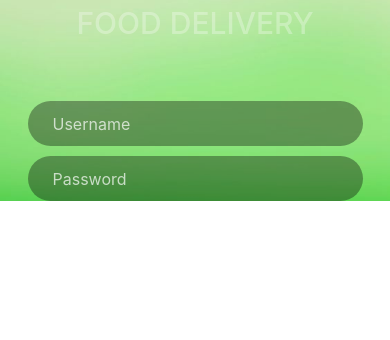
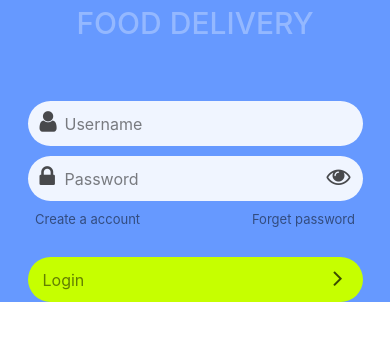
Before and after one commit to thaibalong7/food-delivery, a React Native app in the folder food_delivery/: screen / in a window 390 px wide. Shown: the top 340 px of the page. Built offline with nearby package versions, Linux system fonts and the light colour scheme.

Commit message:
+ Update login screen

```diff
--- a/food_delivery/package.json
+++ b/food_delivery/package.json
@@ -8,7 +8,8 @@
   },
   "dependencies": {
     "react": "16.5.0",
-    "react-native": "0.57.0"
+    "react-native": "0.57.0",
+    "react-native-vector-icons": "^5.0.0"
   },
   "devDependencies": {
     "babel-jest": "23.6.0",
--- a/food_delivery/src/components/Login.js
+++ b/food_delivery/src/components/Login.js
@@ -6,41 +6,54 @@ import {
     TouchableOpacity
 } from 'react-native';
 import bgloginImage from '../img/login_background.jpg'
-//import { Icon } from 'react-native-elements'
+import Icon from 'react-native-vector-icons/FontAwesome'
 
 const { width: WIDTH } = Dimensions.get('window');
 export default class Login extends Component {
     render() {
         return (
-            <ImageBackground source={bgloginImage} style={styles.backgroundContainer}>
+            <ImageBackground style={styles.backgroundContainer}>
                 <View style={styles.logoContainer}>
                     {/* <Image source = {} style = {styles.logo}/> */}
                     <Text style={styles.logoText}>FOOD DELIVERY</Text>
                 </View>
                 <View style={styles.inputContainer}>
-                    {/* <Icon name={'md-person'} size={28} color={'rgba(255, 255, 255, 0.7)'} style={styles.inputIcon} /> */}
                     <TextInput
                         style={styles.input}
                         placeholder={'Username'}
-                        placeholderTextColor={'rgba(255, 255, 255, 0.7)'}
+                        placeholderTextColor={'rgba(0, 0, 0, 0.5)'}
                         underlineColorAndroid='transparent'
                     />
+                    <Icon name={'user'} size={24} color={'rgba(0, 0, 0, 0.7)'} style={styles.inputIcon} />
                 </View>
 
                 <View style={styles.inputContainer}>
-                    {/* <Icon name = {'md-person'} size = {28} color = {'rgba(255, 255, 255, 0.7)'} style = {styles.inputIcon}/> */}
                     <TextInput
                         style={styles.input}
                         placeholder={'Password'}
                         secureTextEntry={true}
-                        placeholderTextColor={'rgba(255, 255, 255, 0.7)'}
+                        placeholderTextColor={'rgba(0, 0, 0, 0.5)'}
                         underlineColorAndroid='transparent'
                     />
+                    <Icon name={'lock'} size={24} color={'rgba(0, 0, 0, 0.7)'} style={styles.inputIcon} />
                     <TouchableOpacity style={styles.bntEye}>
-                        {/* <Icon>size = {26} color= {'red'}></Icon> */}
+                        <Icon name={'eye'} size={24} color={'rgba(0, 0, 0, 0.7)'}></Icon>
                     </TouchableOpacity>
                 </View>
 
+                <View style={styles.viewAcc}>
+                    <TouchableOpacity >
+                        <Text style={styles.textCreateAccount}>Create a account</Text>
+                    </TouchableOpacity>
+                    <TouchableOpacity >
+                        <Text style={styles.textForgetPassword}>Forget password</Text>
+                    </TouchableOpacity>
+                </View>
+
+                <TouchableOpacity style={styles.btnLogin} >
+                    <Text style={styles.textLogin}>Login</Text>
+                    <Icon name={'angle-right'} size={26} color={'rgba(0, 0, 0, 0.7)'} style={styles.iconLogin} />
+                </TouchableOpacity>
             </ImageBackground>
         );
     }
@@ -52,6 +65,7 @@ const styles = StyleSheet.create({
         alignItems: 'center',
         width: '100%',
         height: '100%',
+        backgroundColor: '#6699ff'
     },
     logoContainer: {
         alignItems: 'center',
@@ -76,19 +90,52 @@ const styles = StyleSheet.create({
         height: 45,
         borderRadius: 25,
         fontSize: 16,
-        paddingLeft: 25,
-        backgroundColor: 'rgba(0,0,0,0.35)',
-        color: 'rgba(255, 255, 255, 0.7)',
+        paddingLeft: 37,
+        backgroundColor: 'rgba(255, 255, 255, 0.9)',
+        color: 'rgba(0, 0, 0, 0.7)',
         marginHorizontal: 25
     },
     inputIcon: {
         position: 'absolute',
-        top: 10,
+        top: 8,
         left: 37
     },
     bntEye: {
         position: 'absolute',
-        top: 10,
+        top: 8,
         right: 37
+    },
+    btnLogin: {
+        width: WIDTH - 55,
+        height: 45,
+        borderRadius: 25,
+        backgroundColor: '#C6FF00',
+        justifyContent: 'center',
+        marginTop: 30
+    },
+    textLogin: {
+        color: 'rgba(0, 0, 0, 0.5)',
+        fontSize: 16,
+        marginLeft: 15,
+        textAlign: 'left',
+    },
+    iconLogin: {
+        position: 'absolute',
+        top: 8,
+        right: 20
+    },
+    viewAcc: {
+        width: WIDTH - 70,
+        marginTop: 10,
+        flexDirection: 'row',
+        justifyContent: 'space-between',
+    },
+    textCreateAccount: {
+        color: 'rgba(0, 0, 0, 0.5)',
+        fontSize: 13,
+    },
+    textForgetPassword:{
+        color: 'rgba(0, 0, 0, 0.5)',
+        fontSize: 13,
     }
 });
```
Also changed, not shown: 18 other files (tests, documents, lock files or other folders).
